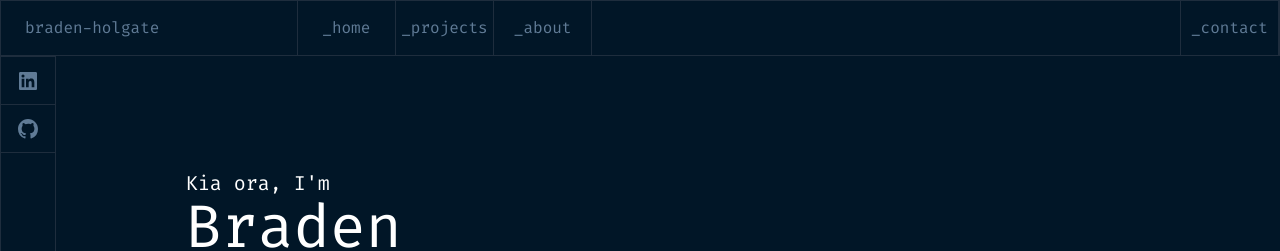
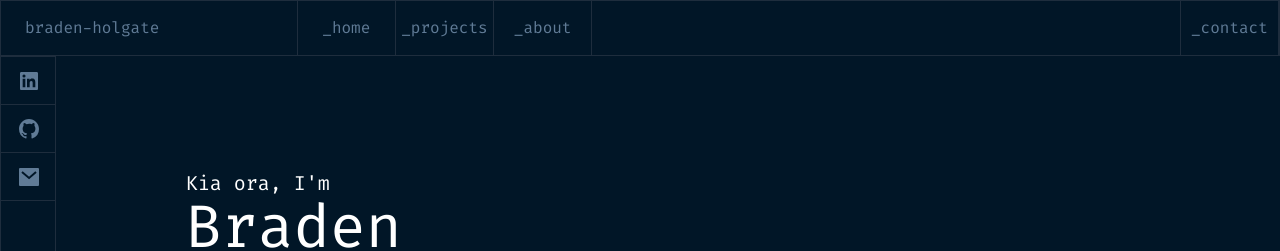
Before and after one commit to braden-holgate/jamstack-portfolio, a Next.js app: page / in a window 1280 px wide. Shown: the top 251 px of the page. Built offline with nearby package versions, Linux system fonts and the light colour scheme.

Commit message:
add to contactbar/footer, fixed element overflow probs, more styling

```diff
--- a/components/ContactSideBar.tsx
+++ b/components/ContactSideBar.tsx
@@ -6,11 +6,17 @@ type Props = {}
 
 function ContactSideBar ({}: Props) {
   return (
-    <div className='fixed flex items-center bottom-0 w-screen border border-solid border-lines xl:top-14 xl:left-0 xl:w-14 xl:h-full xl:flex-col '>
-      <a href='https://www.linkedin.com/in/braden-holgate-59a2068a/' target='_blank' className= 'w-14 h-12 flex flex-col items-center justify-center border-b border-lines'>
-        <Image src='/linkedin-box-fill.svg' height={24} width={24} /></a>
-      <a href='https://github.com/braden-holgate' target='_blank' className= 'w-14 h-12 flex flex-col items-center justify-center border-b border-lines'>
-        <Image src='/github-fill.svg' height={24} width={24} /></a>
+    <div className='fixed flex items-center bottom-0 px-5 w-screen border border-solid border-lines xl:px-0 xl:top-14 xl:left-0 xl:w-14 xl:h-full xl:flex-col'>
+      <p className='basis-3/6 xl:hidden'>find me on: </p>
+      <a href='https://www.linkedin.com/in/braden-holgate-59a2068a/' target='_blank' className= 'w-14 h-12 flex flex-col items-center justify-center border-l border-lines xl:border-b'>
+        <Image src='/linkedin-box-fill.svg' height={24} width={24} />
+      </a>
+      <a href='https://github.com/braden-holgate' target='_blank' className= 'w-14 h-12 flex flex-col items-center justify-center border-l border-lines xl:border-b'>
+        <Image src='/github-fill.svg' height={24} width={24} />
+      </a>
+      <a href='mailto:braden-dev@outlook.com' className= 'w-14 h-12 flex flex-col items-center justify-center border-l border-lines xl:border-b'>
+        <Image src='/mail-fill.svg' height={24} width={24} />
+      </a>
     </div>
   )
 }
--- a/pages/index.tsx
+++ b/pages/index.tsx
@@ -14,7 +14,7 @@ const Home: NextPage<Props> = ({isOpen, setIsOpen}: Props) => {
 
   return (
     <Layout>
-      <main className={isOpen ? 'hidden' : 'flex flex-1 flex-col w-full basis-full items-center justify-evenly xl:px-14 xl:flex-row'}>
+      <main className={isOpen ? 'hidden' : 'flex flex-1 flex-col w-full basis-full items-center fixed top-32 xl:justify-evenly xl:static xl:px-14 xl:flex-row'}>
         <section className='flex flex-col text-left w-4/5 xl:w-4/12'>
           <p className='text-lg xl:text-xl text-secondary-white' >Kia ora, I'm</p>
           <p className="text-6xl xl:text-6xl text-secondary-white">Braden Holgate</p>
```
Also changed, not shown: public/mail-fill.svg (added).
